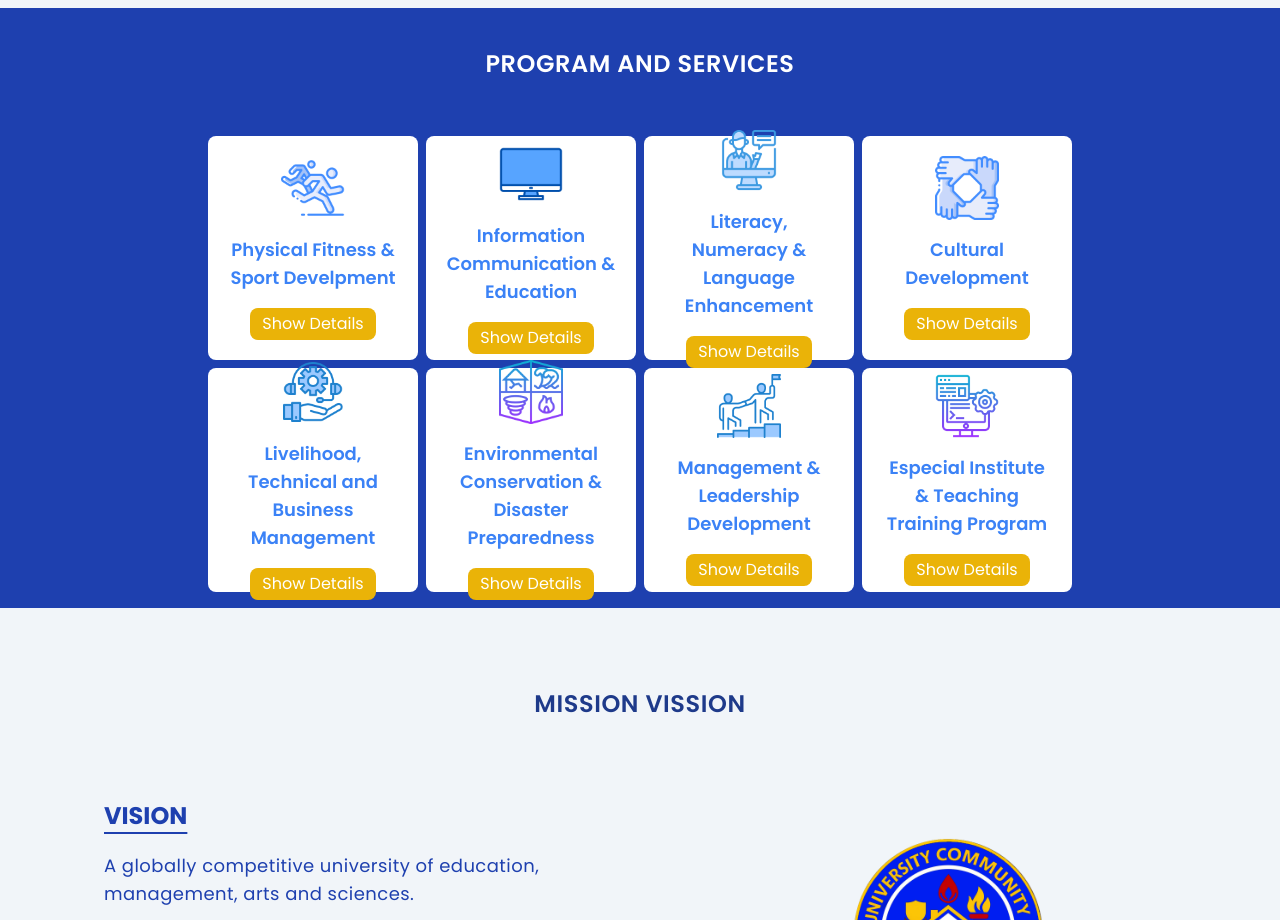
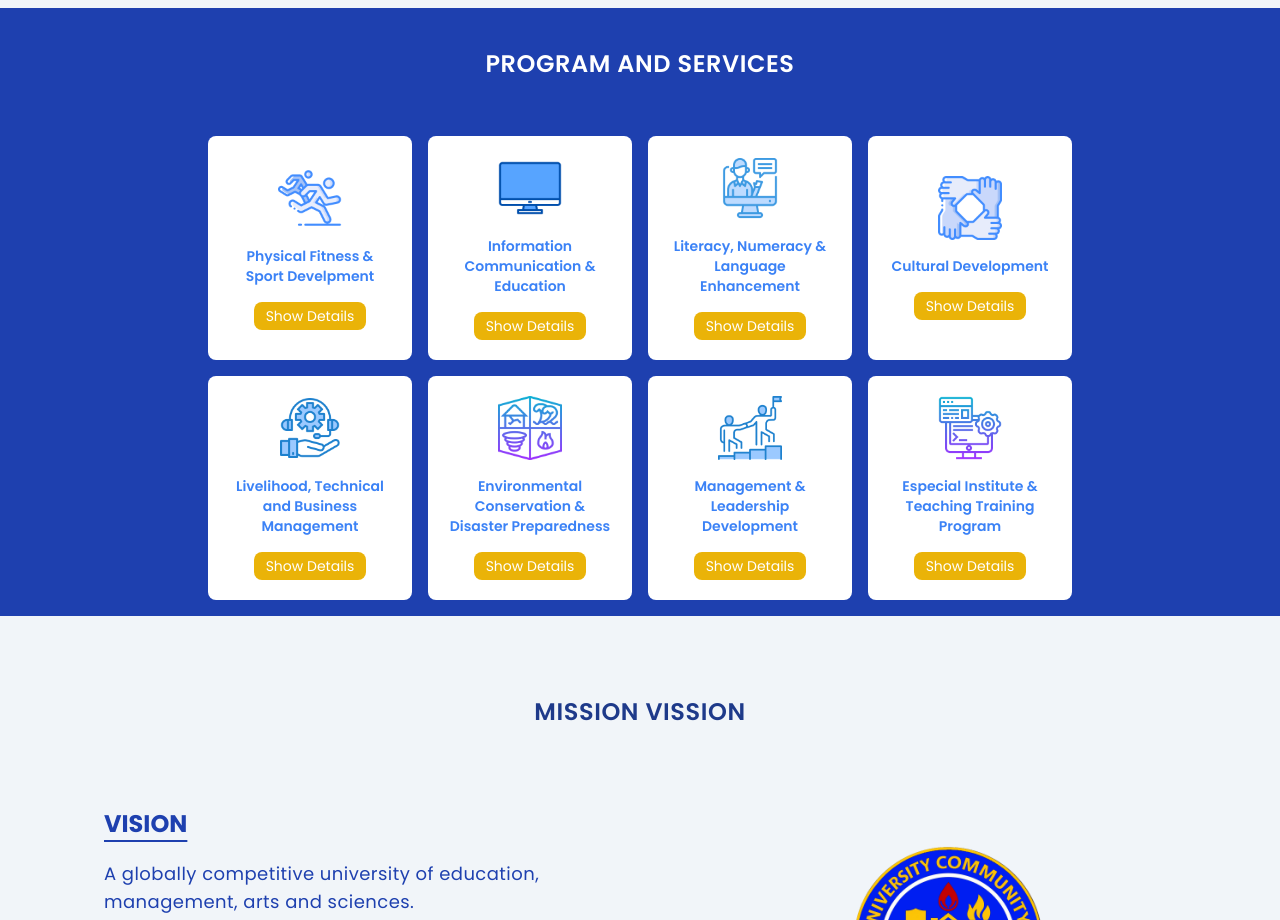
Before and after one commit to LowellTebrero/unicess-sample, a Vue app: page / in a window 1280 px wide. Shown: the part 2520-3440 px from the top of the page. Built offline with nearby package versions, Linux system fonts and the light colour scheme; no server answers; what v-calendar would draw is missing.

Commit message:
update nanaman

```diff
--- a/src/components/Program/ProgramServices.vue
+++ b/src/components/Program/ProgramServices.vue
@@ -2,62 +2,62 @@
 
     <section class="bg-blue-800" id="program">
         <h1 class="text-xl lg:text-2xl font-semibold tracking-wide text-white py-7 lg:py-10 text-center">PROGRAM AND SERVICES</h1>
-     <div class="grid grid-cols-2 md:grid-cols-3 xl:grid-cols-4  2xl:h-[70vh] gap-2 just mx-auto w-[90%] lg:w-[70%] p-4">
+     <div class="grid grid-cols-2 md:grid-cols-3 xl:grid-cols-4  2xl:h-[70vh] gap-4 just mx-auto w-[90%] lg:w-[70%] p-4">
         <div class="bg-white h-auto xl:h-[28vh] flex flex-col items-center justify-center p-5  lg:py-10 rounded-lg gap-y-4 text-center">
-            <img src="/src/assets/img/running.png" alt="" class="w-[3.4rem] lg:w-[4rem]"  width="70">
+            <img src="/src/assets/img/running.png" alt="" class="w-[3.4rem] xl:w-[4rem]"  width="70">
             <div>
-                <h1 class="text-blue-500 font-semibold text-xs md:text-sm lg:text-lg">Physical Fitness & Sport Develpment</h1>
+                <h1 class="text-blue-500 font-semibold text-xs md:text-sm xl:text-md 2xl:text-base">Physical Fitness & Sport Develpment</h1>
             </div>
-            <button class="text-white bg-yellow-500 rounded-lg py-1 px-2 md:px-3 text-xs md:text-sm lg:text-base">Show Details</button>
+            <button class="text-white bg-yellow-500 rounded-lg py-1 px-2 md:px-3 text-xs md:text-sm xl:text-md 2xl:text-base">Show Details</button>
         </div>
         <div class="bg-white h-auto xl:h-[28vh] flex flex-col items-center justify-center p-5  lg:py-10 rounded-lg gap-y-4 text-center">
-            <img src="/src/assets/img/ps-2.png" alt="" class="w-[3.4rem] lg:w-[4rem]"  width="70">
+            <img src="/src/assets/img/ps-2.png" alt="" class="w-[3.4rem] xl:w-[4rem]"  width="70">
             <div>
-                <h1 class="text-blue-500 font-semibold text-xs md:text-sm lg:text-lg">Information Communication & Education</h1>
+                <h1 class="text-blue-500 font-semibold text-xs md:text-sm xl:text-md 2xl:text-base">Information Communication & Education</h1>
             </div>
-            <button class="text-white bg-yellow-500 rounded-lg py-1 px-2 md:px-3 text-xs md:text-sm lg:text-base">Show Details</button>
+            <button class="text-white bg-yellow-500 rounded-lg py-1 px-2 md:px-3 text-xs md:text-sm xl:text-md 2xl:text-base">Show Details</button>
         </div>
         <div class="bg-white h-auto xl:h-[28vh] flex flex-col items-center justify-center p-5  lg:py-10 rounded-lg gap-y-4 text-center">
-            <img src="/src/assets/img/ps-3.png" alt="" class="w-[3.4rem] lg:w-[4rem]"  width="70">
+            <img src="/src/assets/img/ps-3.png" alt="" class="w-[3.4rem] xl:w-[4rem]"  width="70">
             <div>
-                <h1 class="text-blue-500 font-semibold text-xs md:text-sm lg:text-lg">Literacy, Numeracy & Language Enhancement</h1>
+                <h1 class="text-blue-500 font-semibold text-xs md:text-sm xl:text-md 2xl:text-base">Literacy, Numeracy & Language Enhancement</h1>
             </div>
-            <button class="text-white bg-yellow-500 rounded-lg py-1 px-2 md:px-3 text-xs md:text-sm lg:text-base">Show Details</button>
+            <button class="text-white bg-yellow-500 rounded-lg py-1 px-2 md:px-3 text-xs md:text-sm xl:text-md 2xl:text-base">Show Details</button>
         </div>
         <div class="bg-white h-auto xl:h-[28vh] flex flex-col items-center justify-center p-5  lg:py-10 rounded-lg gap-y-4 text-center">
-            <img src="/src/assets/img/ps-4.png" alt="" class="w-[3.4rem] lg:w-[4rem]"  width="70">
+            <img src="/src/assets/img/ps-4.png" alt="" class="w-[3.4rem] xl:w-[4rem]"  width="70">
             <div>
-                <h1 class="text-blue-500 font-semibold text-xs md:text-sm lg:text-lg">Cultural Development</h1>
+                <h1 class="text-blue-500 font-semibold text-xs md:text-sm xl:text-md 2xl:text-base">Cultural Development</h1>
             </div>
-            <button class="text-white bg-yellow-500 rounded-lg py-1 px-2 md:px-3 text-xs md:text-sm lg:text-base">Show Details</button>
+            <button class="text-white bg-yellow-500 rounded-lg py-1 px-2 md:px-3 text-xs md:text-sm xl:text-md 2xl:text-base">Show Details</button>
         </div>
         <div class="bg-white h-auto xl:h-[28vh] flex flex-col items-center justify-center p-5  lg:py-10 rounded-lg gap-y-4 text-center">
-            <img src="/src/assets/img/ps-5.png" alt="" class="w-[3.4rem] lg:w-[4rem]"  width="70">
+            <img src="/src/assets/img/ps-5.png" alt="" class="w-[3.4rem] xl:w-[4rem]"  width="70">
             <div>
-                <h1 class="text-blue-500 font-semibold text-xs md:text-sm lg:text-lg">Livelihood, Technical and Business Management</h1>
+                <h1 class="text-blue-500 font-semibold text-xs md:text-sm xl:text-md 2xl:text-base">Livelihood, Technical and Business Management</h1>
             </div>
-            <button class="text-white bg-yellow-500 rounded-lg py-1 px-2 md:px-3 text-xs md:text-sm lg:text-base">Show Details</button>
+            <button class="text-white bg-yellow-500 rounded-lg py-1 px-2 md:px-3 text-xs md:text-sm xl:text-md 2xl:text-base">Show Details</button>
         </div>
         <div class="bg-white h-auto xl:h-[28vh] flex flex-col items-center justify-center p-5  lg:py-10 rounded-lg gap-y-4 text-center">
-            <img src="/src/assets/img/ps-6.png" alt="" class="w-[3.4rem] lg:w-[4rem]"  width="70">
+            <img src="/src/assets/img/ps-6.png" alt="" class="w-[3.4rem] xl:w-[4rem]"  width="70">
             <div>
-                <h1 class="text-blue-500 font-semibold text-xs md:text-sm lg:text-lg">Environmental Conservation & Disaster Preparedness</h1>
+                <h1 class="text-blue-500 font-semibold text-xs md:text-sm xl:text-md 2xl:text-base">Environmental Conservation & Disaster Preparedness</h1>
             </div>
-            <button class="text-white bg-yellow-500 rounded-lg py-1 px-2 md:px-3 text-xs md:text-sm lg:text-base">Show Details</button>
+            <button class="text-white bg-yellow-500 rounded-lg py-1 px-2 md:px-3 text-xs md:text-sm xl:text-md 2xl:text-base">Show Details</button>
         </div>
         <div class="bg-white h-auto xl:h-[28vh] flex flex-col items-center justify-center p-5  lg:py-10 rounded-lg gap-y-4 text-center">
-            <img src="/src/assets/img/ps-7.png" alt="" class="w-[3.4rem] lg:w-[4rem]"  width="70">
+            <img src="/src/assets/img/ps-7.png" alt="" class="w-[3.4rem] xl:w-[4rem]"  width="70">
             <div>
-                <h1 class="text-blue-500 font-semibold text-xs md:text-sm lg:text-lg">Management & Leadership Development</h1>
+                <h1 class="text-blue-500 font-semibold text-xs md:text-sm xl:text-md 2xl:text-base">Management & Leadership Development</h1>
             </div>
-            <button class="text-white bg-yellow-500 rounded-lg py-1 px-2 md:px-3 text-xs md:text-sm lg:text-base">Show Details</button>
+            <button class="text-white bg-yellow-500 rounded-lg py-1 px-2 md:px-3 text-xs md:text-sm xl:text-md 2xl:text-base">Show Details</button>
         </div>
         <div class="bg-white h-auto xl:h-[28vh] flex flex-col items-center justify-center p-5  lg:py-10 rounded-lg gap-y-4 text-center">
-            <img src="/src/assets/img/ps-8.png" alt="" class="w-[3.4rem] lg:w-[4rem]"  width="70">
+            <img src="/src/assets/img/ps-8.png" alt="" class="w-[3.4rem] xl:w-[4rem]"  width="70">
             <div>
-                <h1 class="text-blue-500 font-semibold text-xs md:text-sm lg:text-lg">Especial Institute & Teaching Training Program</h1>
+                <h1 class="text-blue-500 font-semibold text-xs md:text-sm xl:text-md 2xl:text-base">Especial Institute & Teaching Training Program</h1>
             </div>
-            <button class="text-white bg-yellow-500 rounded-lg py-1 px-2 md:px-3 text-xs md:text-sm lg:text-base">Show Details</button>
+            <button class="text-white bg-yellow-500 rounded-lg py-1 px-2 md:px-3 text-xs md:text-sm xl:text-md 2xl:text-base">Show Details</button>
         </div>
 
 
```
